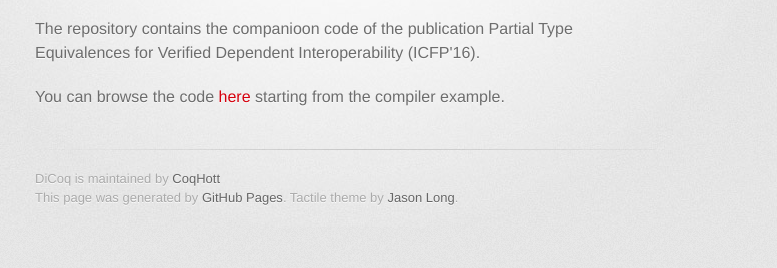
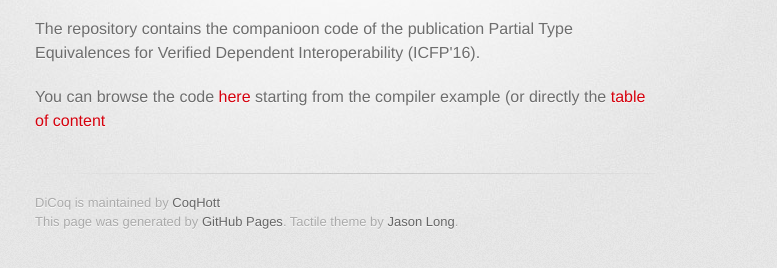
Before and after one commit to CoqHott/DICoq, a plain HTML site: page index.html in a window 1280 px wide. Shown: the part 346-614 px from the top of the page, without its empty margins (295-1072 px from the left). Drawn offline with Linux system fonts and the light colour scheme; a web font is replaced by a local one.

Commit message:
pointer to toc

```diff
--- a/index.html
+++ b/index.html
@@ -42,7 +42,8 @@ Partial Type Equivalences for Verified Dependent Interoperability
 
 <p> You can browse the code <a
         href="http://coqhott.github.io/DICoq/html/DIStack.html">here</a>
-        starting from the compiler example.
+        starting from the compiler example (or directly the  <a
+        href="http://coqhott.github.io/DICoq/html/toc.html">table of content</a>
         </p>
         </section>
 
```
